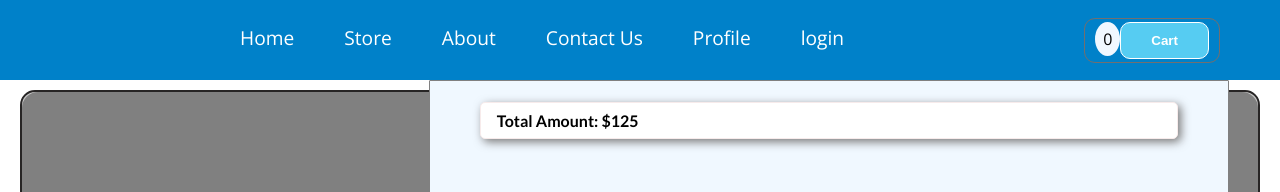
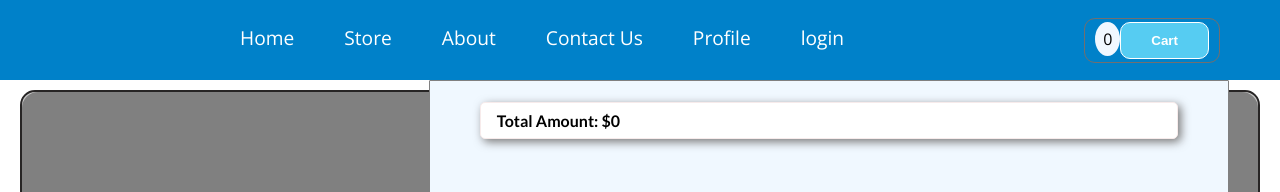
Before and after one commit to tanukeshari/API-manages, a React (Create React App) app: page / in a window 1280 px wide. Both pictures are taken after a click on the button "Cart". Shown: the top 192 px of the page. Built offline with nearby package versions, Linux system fonts and the light colour scheme.

Commit message:
cart price quality

```diff
--- a/src/components/cart/cart.js
+++ b/src/components/cart/cart.js
@@ -30,7 +30,7 @@ import CartContext from "../../store/cartcontext";
 const Cart = () => {
 
     const cartctx = useContext(CartContext);
-    // console .log(' this is a cart',cartctx.item)
+    // console .log(' this is a cart',cartctx.totalAmount)
 
     const cartElement = <ul className={classes.ullist}>
         { cartctx.item.map((item) =>
@@ -46,7 +46,7 @@ const Cart = () => {
     //    console.log(cartctx + "    abcd")
     return (
         <React.Fragment>
-             <h4 className={classes.total}>Total Amount: $125 {cartctx.item.price}</h4>
+             <h4 className={classes.total}>Total Amount: ${cartctx.totalAmount}</h4>
             {cartElement}
         </React.Fragment>
     );
```
